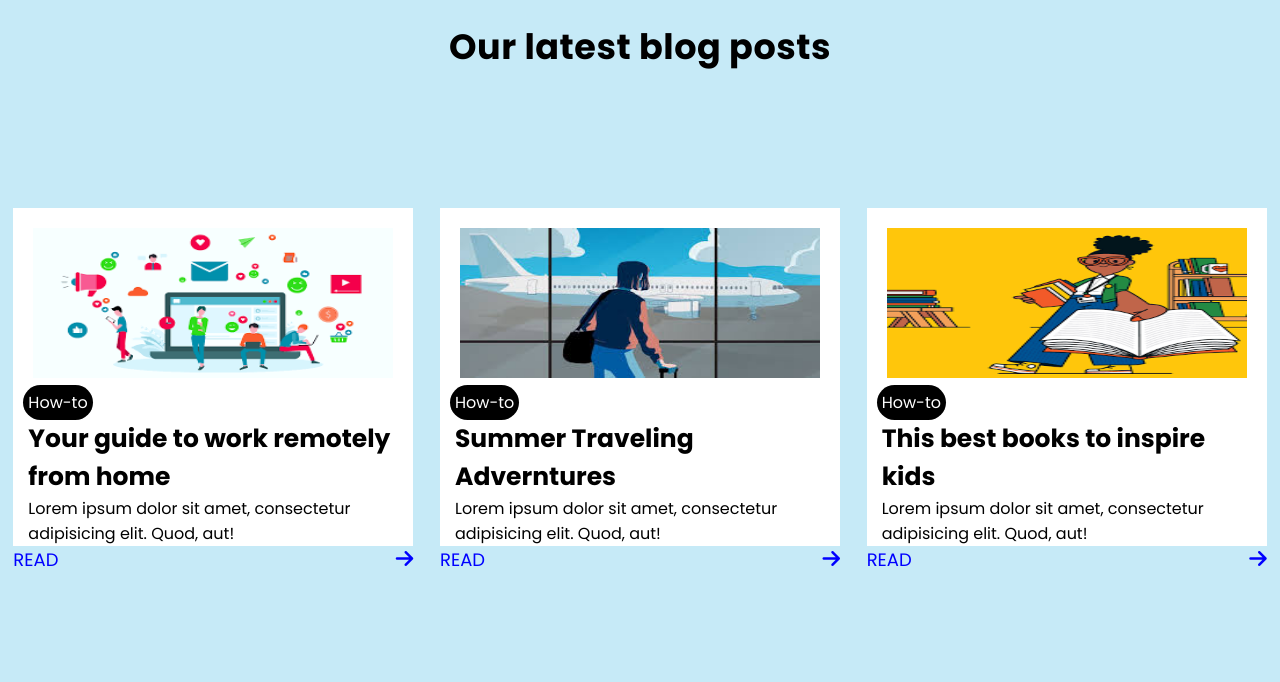
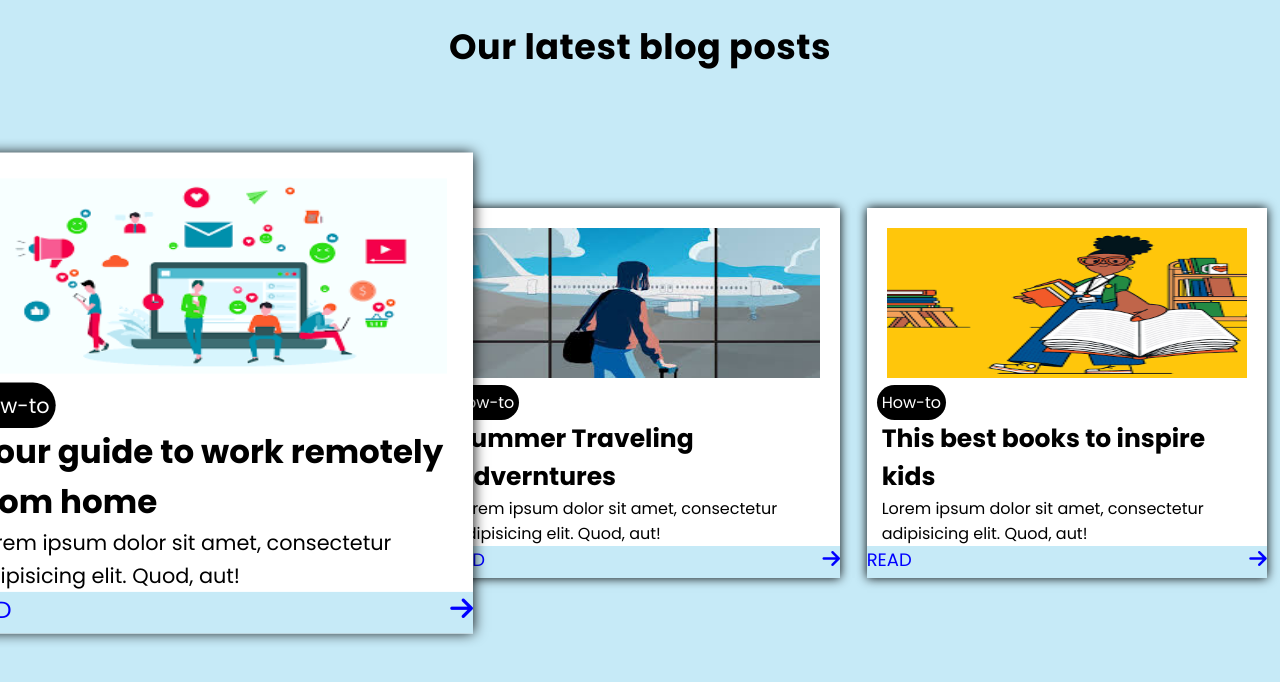
Before and after one commit to Ahmed-Elsayed-Khames/blog-page, a plain HTML site: page index.html in a window 1280 px wide. In both pictures the pointer is over the element 213 px from the left and 393 px from the top of the page. Drawn offline with Linux system fonts and the light colour scheme.

Commit message:
Update style.css

```diff
--- a/style.css
+++ b/style.css
@@ -31,7 +31,11 @@
     display: flex;
     align-items: center;
     justify-content: center;
+    box-shadow:0 0 10px #000;
     flex-direction: column;
+}
+.item:hover{
+    transform:scale(1.3)
 }
 .item a img{
     width:360px;
```
